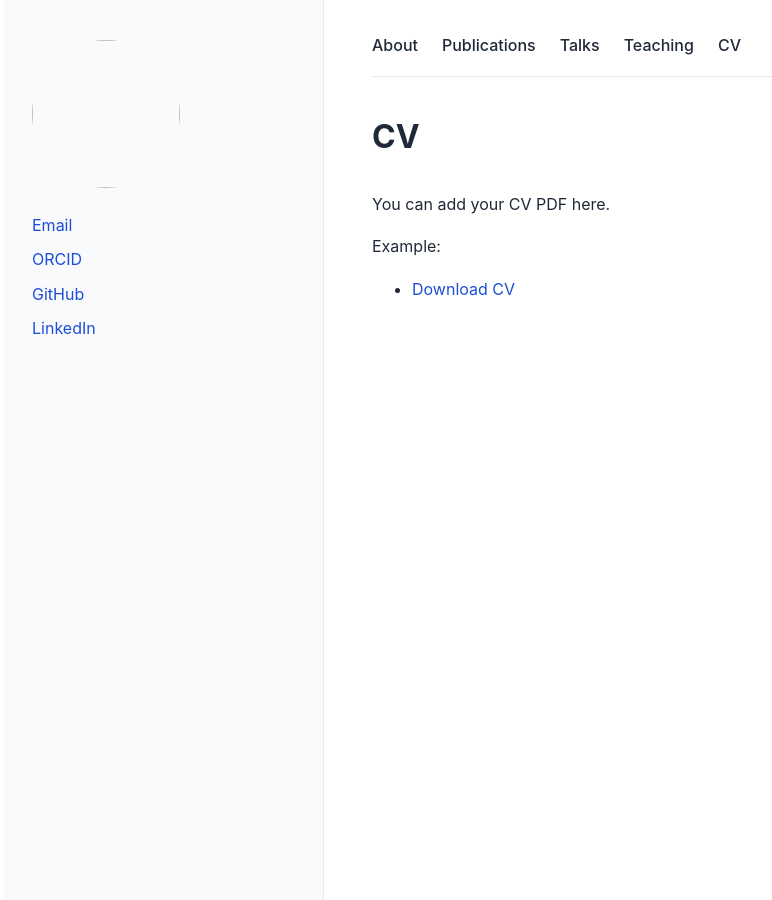
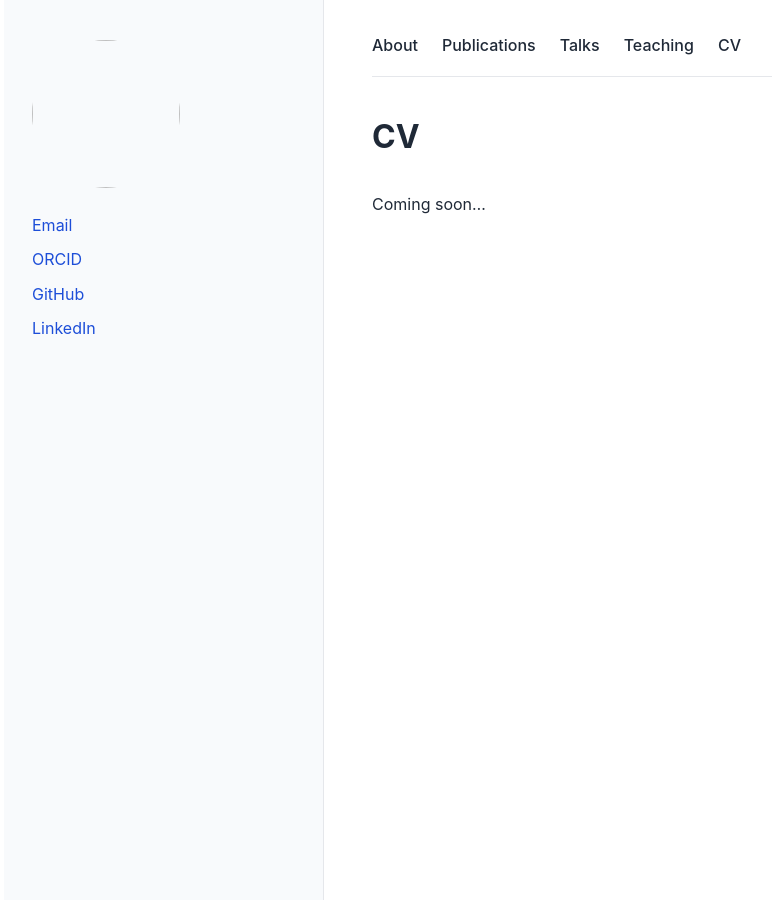
Before and after one commit to LouiseSchaub/louiseschaub.github.io, a Jekyll site: the page built from _pages/cv.md, in a window 1280 px wide. Shown: the whole page, without its empty margins (36-808 px from the left). Built offline with Jekyll 4.4.1, drawn with Linux system fonts in a browser that asks for light colours.

Commit message:
Update cv.md

```diff
--- a/_pages/cv.md
+++ b/_pages/cv.md
@@ -4,8 +4,4 @@ title: CV
 permalink: /cv/
 ---
 
-You can add your CV PDF here.
-
-Example:
-
-- [Download CV](/files/Louise_Schaub_CV.pdf)
+Coming soon...
```
